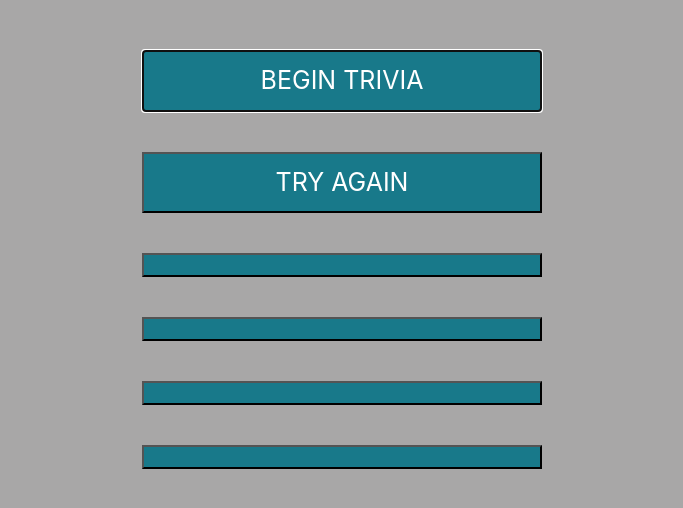
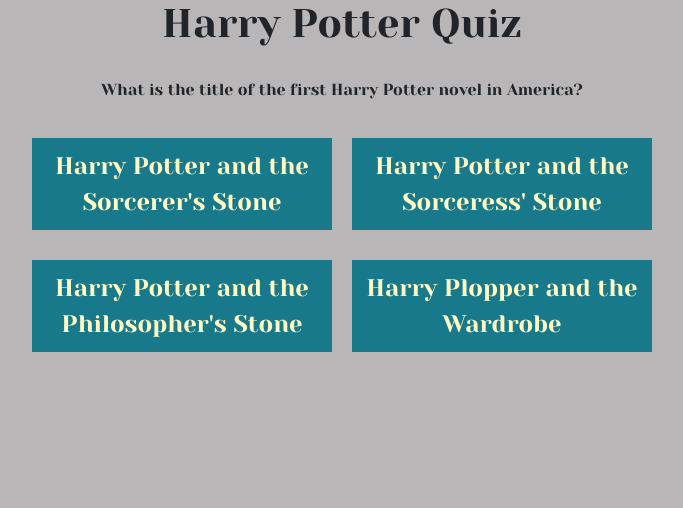
Before and after one commit to k-darc/Harry-Potter-Trivia-Game, a plain HTML site: page index.html in a window 1280 px wide. Both pictures are taken after a click on the button "BEGIN TRIVIA". Shown: the whole page, without its empty margins (298-981 px from the left). Drawn offline with nearby package versions, Linux system fonts and the light colour scheme.

Commit message:
added some design elements. Altered HTML: added 2nd wrapper with questions in it. Added for loop to wipe the Start Page and then display questions

```diff
--- a/assets/css/style.css
+++ b/assets/css/style.css
@@ -1,23 +1,57 @@
 body {
-    color: white;
     text-align: center;
-    background: rgb(168, 167, 167);
-
+    background: rgb(184, 182, 182);
+    font-family: 'Yeseva One', cursive;
 }
 
-#wrapper {
-    width: 50%;
+#wrapper2 {
+    width: 700px;
     margin: 30px auto;
     padding: 0px 20px;
 }
 
+#wrapper {
+    width: 700px;
+    margin: 30px auto;
+    padding: 0px 20px 0px 0px;
+
+}
+/* This overwrites the button CSS stuff, be careful */
+/*
+#wrapper .start {
+    background: #18798a;
+    color: rgb(255, 249, 196);
+    width: 460px;
+    height: 80px;
+    padding: 10px;
+    margin: 200px 20px 40px 20px;
+    font-size: 34px;
+    border: none;
+}*/
+
+#wrapper .restart {
+    background: #18798a;
+    color: rgb(255, 249, 196);
+    width: 400px auto;
+    padding: 10px;
+    margin: 20px auto;
+    font-size: 24px;
+    border: none;
+}
+
 button {
     background: #18798a;
-    color: rgb(255, 255, 255);
-    width: 400px;
+    color: rgb(255, 249, 196);
+    width: 300px;
     padding: 10px;
-    margin: 20px auto;
-    font-size: 25px;
+    margin: 20px 10px 10px 10px;
+    font-size: 24px;
+    border: none;
 }
 
-/* Add button hover */
+button:hover {
+    padding: 8px;
+    border: solid 2px yellow;
+    color: yellow;
+    font-weight:bold;
+}
--- a/assets/javascript/app.js
+++ b/assets/javascript/app.js
@@ -10,7 +10,7 @@ var currentQuestion = 0;
 var questions = [
     {
         question: "What is the title of the first Harry Potter novel in America?",
-        choices: ["Harry Potter and the Sorcerer's Stone", "Harry Potter and the Sorceress' Stone", "Harry Potter and the Philosopher's stone", "Harry Plopper and the Wardrobe"],
+        choices: ["Harry Potter and the Sorcerer's Stone", "Harry Potter and the Sorceress' Stone", "Harry Potter and the Philosopher's Stone", "Harry Plopper and the Wardrobe"],
         answer: 0
     },
     {
@@ -26,17 +26,45 @@ var questions = [
 
     ];
 
-    ];
+$(".start").on("click", newGame)
+
+function newGame() {
+    console.log("new game!");
+
+    correct = 0;
+    wrong = 0;
+    unanswered = 0;
+    currentQuestion = 0;
+
+    $("#wrapper").hide();
+
+    console.log(questions[0].question);
+    $("#questionLine").html(questions[0].question);
+    for (var i = 0; i < questions[0].choices.length; i++) {
+        var button = $("<button>");
+        button.addClass("btn1");
+        button.attr("data-answer", questions[currentQuestion].choices[i]);
+        button.text(questions[currentQuestion].choices[i]);
+        $("#button1").append(button);
+    }
 
 
-    // On start: show the Start box and h1 title, nothing else.
 
-    // Clicking on "Start", clears the start button and loads the question and answers, and display clock at bottom middle of screen, display score at top right of screen.
+}
 
-        // If correct: snap to next question and increment score by 1.
+    });
 
-        // If wrong, or time runs out: snap to "restart" button that says 'Try Again'.
+
+    // On app launch: show the Start box and h1 title, nothing else.
+
+    // Clicking on "Start", clears the Start button and loads the question and answers, and displays clock at bottom middle of screen, and score at top right of screen.
+
+        // If correct: cut to next question and increment Score by 1.
+
+        // If wrong, or time runs out: cut to "restart" button that says 'Try Again'. Remove all other buttons, the question and timer.
 
     // Start at beginning of function, resetting score and timer.
 
-}
+
+
+//results = score and time left
--- a/index.html
+++ b/index.html
@@ -6,6 +6,7 @@
 <meta http-equiv="X-UA-Compatible" content="ie=edge">
 <link rel="stylesheet" href="https://cdnjs.cloudflare.com/ajax/libs/twitter-bootstrap/4.3.1/css/bootstrap.min.css">
 <link rel="stylesheet" href="https://cdnjs.cloudflare.com/ajax/libs/font-awesome/5.10.0-11/css/all.min.css">
+<link href="https://fonts.googleapis.com/css?family=Barlow|Dancing+Script|Indie+Flower|Yeseva+One&display=swap" rel="stylesheet">
 
 <link rel="stylesheet" href="assets/css/style.css">
 
@@ -13,25 +14,26 @@
 
 </head>
 
+<body>
 
-<body>
-    <div id="wrapper">
+    <h1 class="title">Harry Potter Quiz</h1>
+    <div class="clock"></div>
 
-        <div class="clock"></div>
-        <h1 class="title"></h1>
+    <div id="wrapper"> <!-- Hide this stuff first-->
+        <!--<button class="restart">TRY AGAIN</button>-->
+        <button class="start">BEGIN TRIVIA</button>
         <div class="results"></div>
-        <button class="start">BEGIN TRIVIA</button>
-        <button class="restart">TRY AGAIN</button>
-
-        <button value="0" id="choice0" class="choice"></button>
-        <button value="1" id="choice1" class="choice"></button>
-        <button value="2" id="choice2" class="choice"></button>
-        <button value="3" id="choice3" class="choice"></button>
-
     </div>
 
+
+    <div id="wrapper2">
+        <p id="questionLine"></p>
+        <div id="button1"></div>
+    </div>
+
+<script src="https://cdnjs.cloudflare.com/ajax/libs/jquery/3.4.1/jquery.js"></script>
 <script src="assets/javascript/app.js"></script>
-<script src="https://cdnjs.cloudflare.com/ajax/libs/jquery/3.4.1/jquery.js"></script>
+
 
 </body>
 </html>
```
